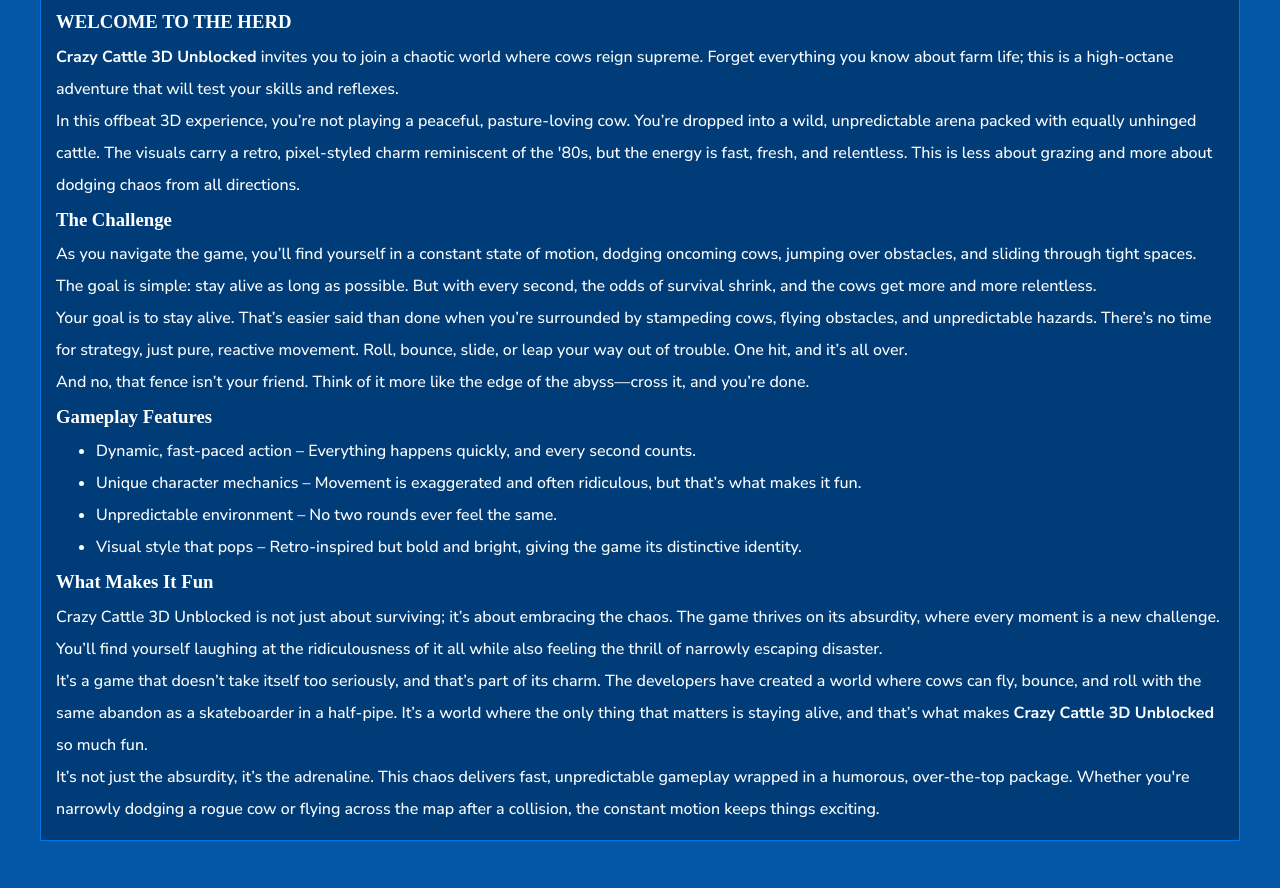
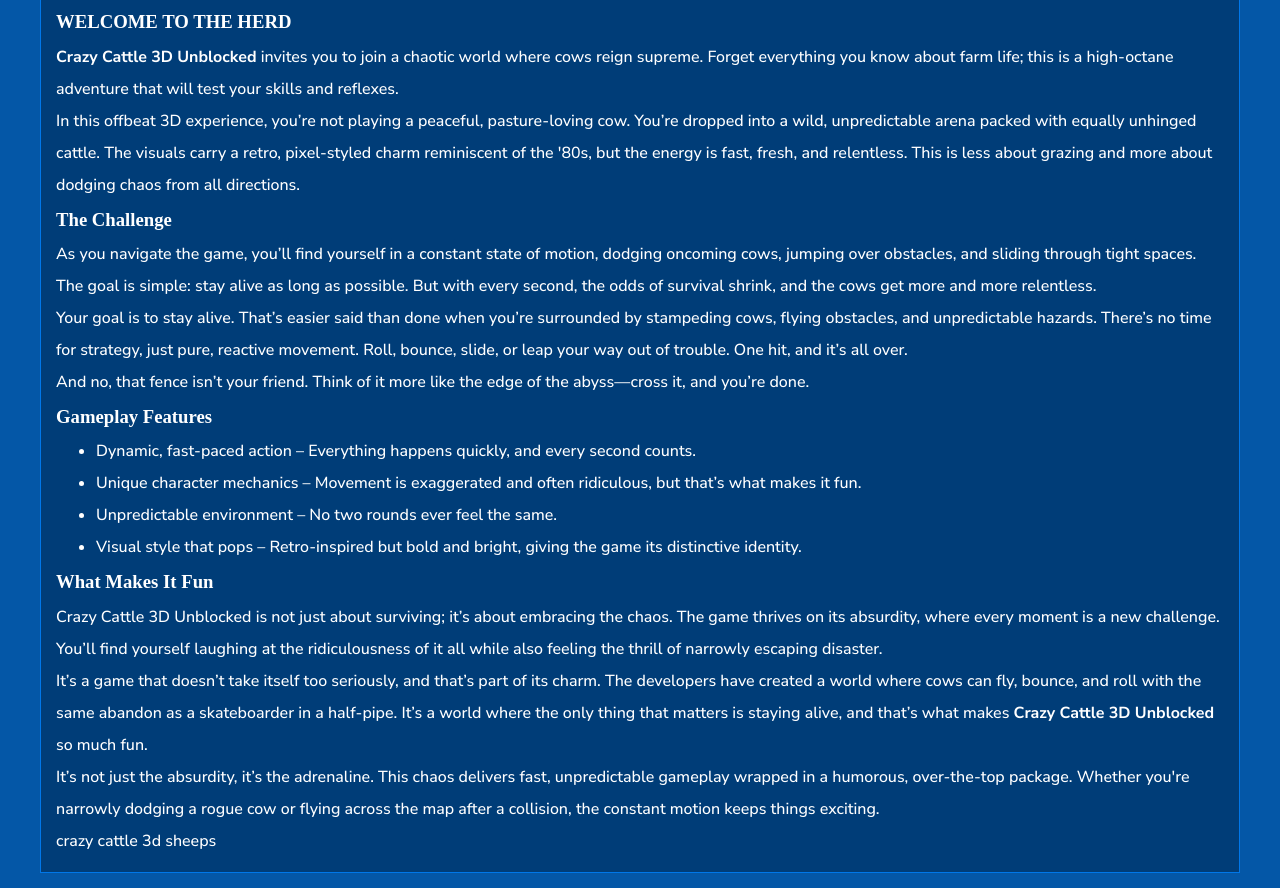
Before and after one commit to dongyubin/speed-stars, a plain HTML site: page crazy-cattle-3d-unblocked.html in a window 1280 px wide. Shown: the part 1542-2430 px from the top of the page. Before the commit the page ends 2398 px from the top, so only its background shows below. Drawn offline with Linux system fonts and the light colour scheme.

Commit message:
2025年7月27日：优化SEO

```diff
--- a/crazy-cattle-3d-unblocked.html
+++ b/crazy-cattle-3d-unblocked.html
@@ -342,6 +342,9 @@
                                     unpredictable gameplay wrapped in a humorous, over-the-top package. Whether you're
                                     narrowly dodging a rogue cow or flying across the map after a collision, the
                                     constant motion keeps things exciting.</p>
+                                <p>
+                                    crazy cattle 3d sheeps
+                                </p>
                             </div>
                         </div>
                     </div>
```
